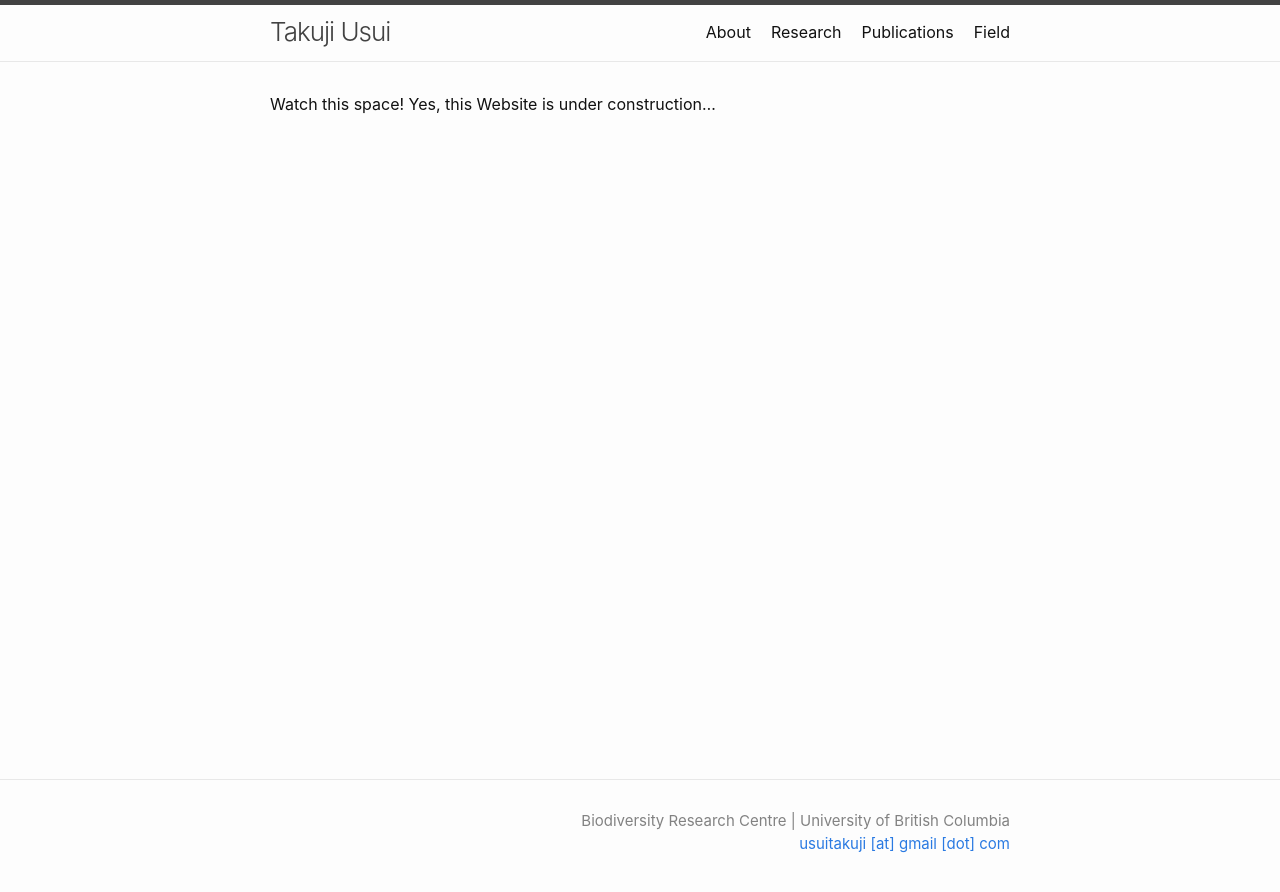
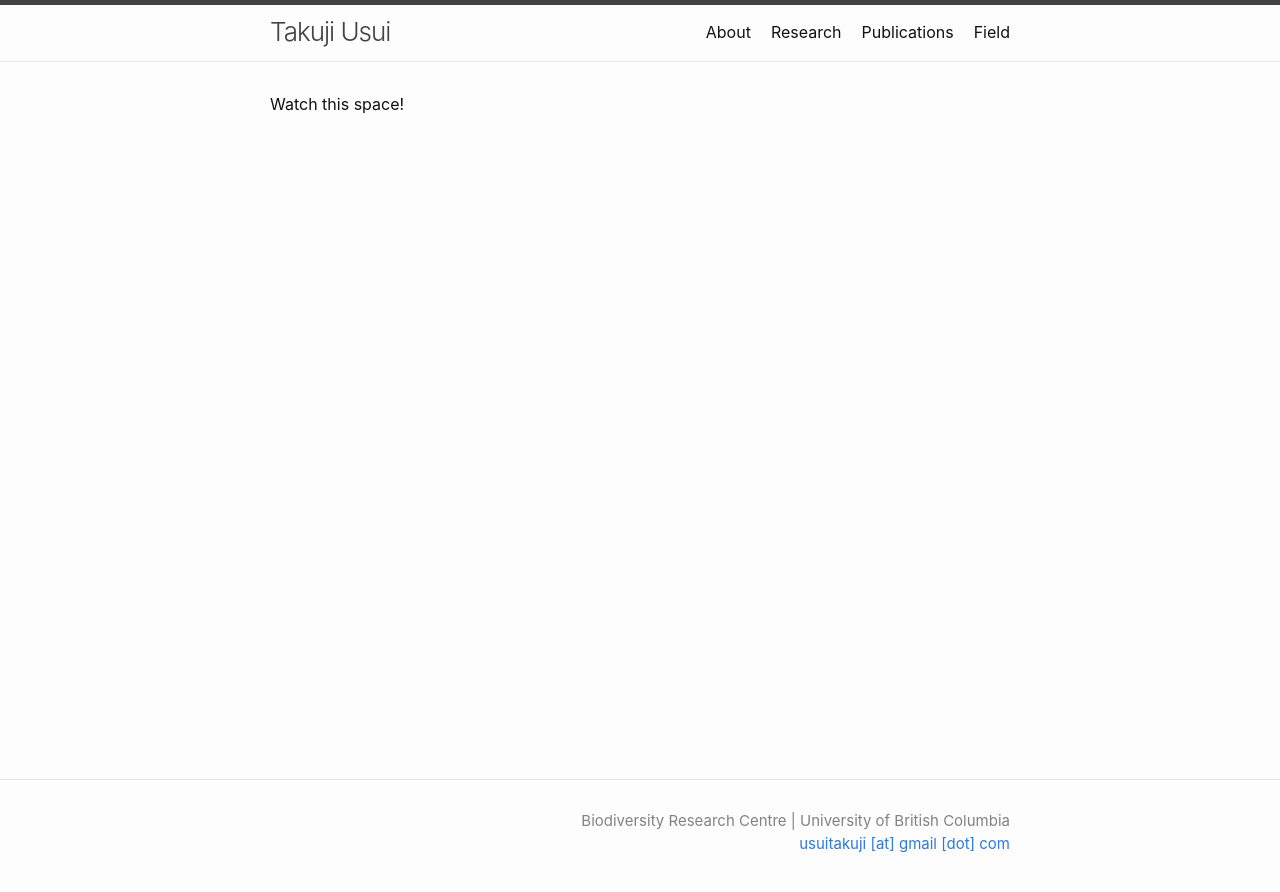
Before and after one commit to takujiusui/takujiusui.github.io, a Jekyll site: the page built from field.md, in a window 1280 px wide. Shown: the top 892 px of the page. Built offline with Jekyll 4.4.1, drawn with Linux system fonts in a browser that asks for light colours.

Commit message:
update construction page

```diff
--- a/field.md
+++ b/field.md
@@ -5,4 +5,3 @@ order: 5
 ---
 
 Watch this space!
-Yes, this Website is under construction...
```
